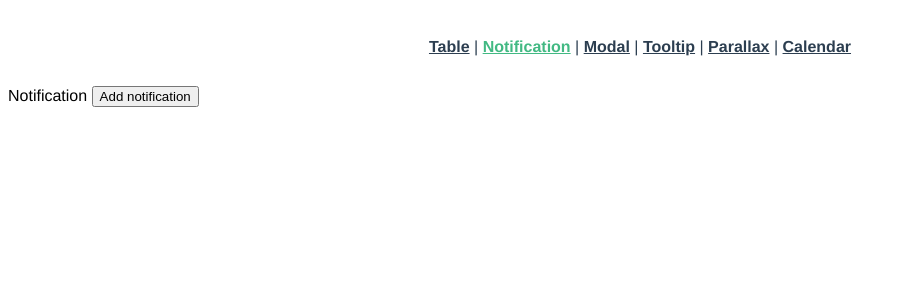
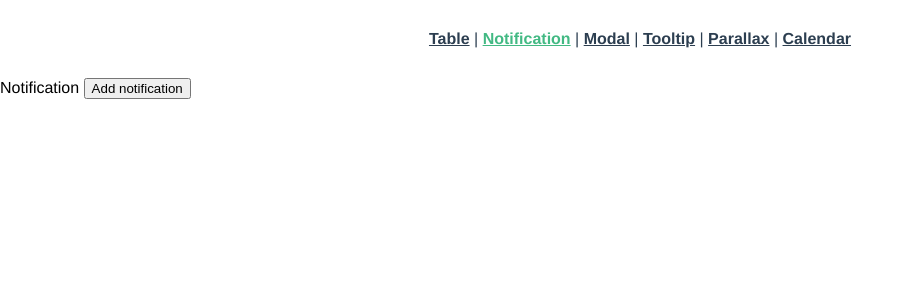
Before and after one commit to AndreasCag/component-examples, a Vue app: page /#/notification in a window 1280 px wide. Shown: the top 300 px of the page, without its empty margins (0-913 px from the left). Built offline with nearby package versions, Linux system fonts and the light colour scheme.

Commit message:
chore: remove margins and paddings for html and body

```diff
--- a/src/App.vue
+++ b/src/App.vue
@@ -23,6 +23,12 @@ body {
   -webkit-font-smoothing: antialiased;
   -moz-osx-font-smoothing: grayscale;
 }
+
+body, html {
+  margin: 0;
+  padding: 0;
+}
+
 #nav {
   padding: 30px;
   text-align: center;
```
